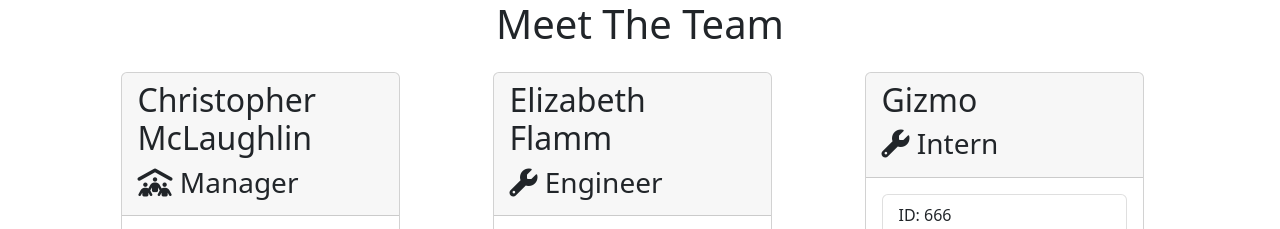
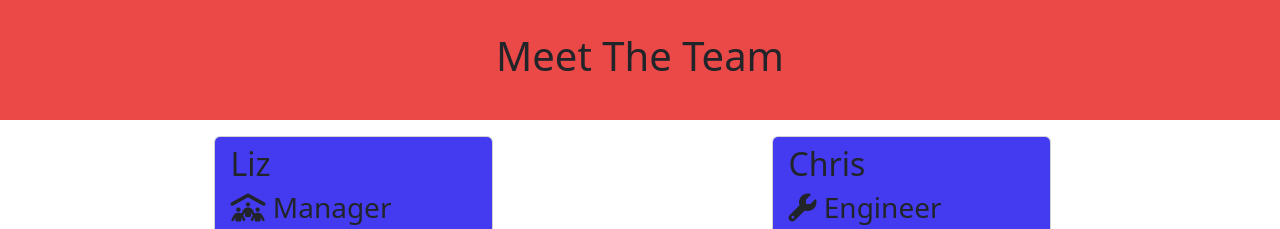
Before and after one commit to CRMclaughlin/team-profile-generator, a website: page dist/teamMembers.html in a window 1280 px wide. Shown: the top 229 px of the page. Drawn offline with nearby package versions, Linux system fonts and the light colour scheme; files that its build step writes are made by us from their sources.

Commit message:
added header, and header card css

```diff
--- a/public/style.css
+++ b/public/style.css
@@ -0,0 +1,11 @@
+/* header */
+
+.team-profile-header {
+    background-color: #eb4848;
+    padding: 2rem;
+  }
+
+/* card header */
+.employee-header {
+    background-color: #443bf0;
+  }
```
Also changed, not shown: dist/teamMembers.html.
